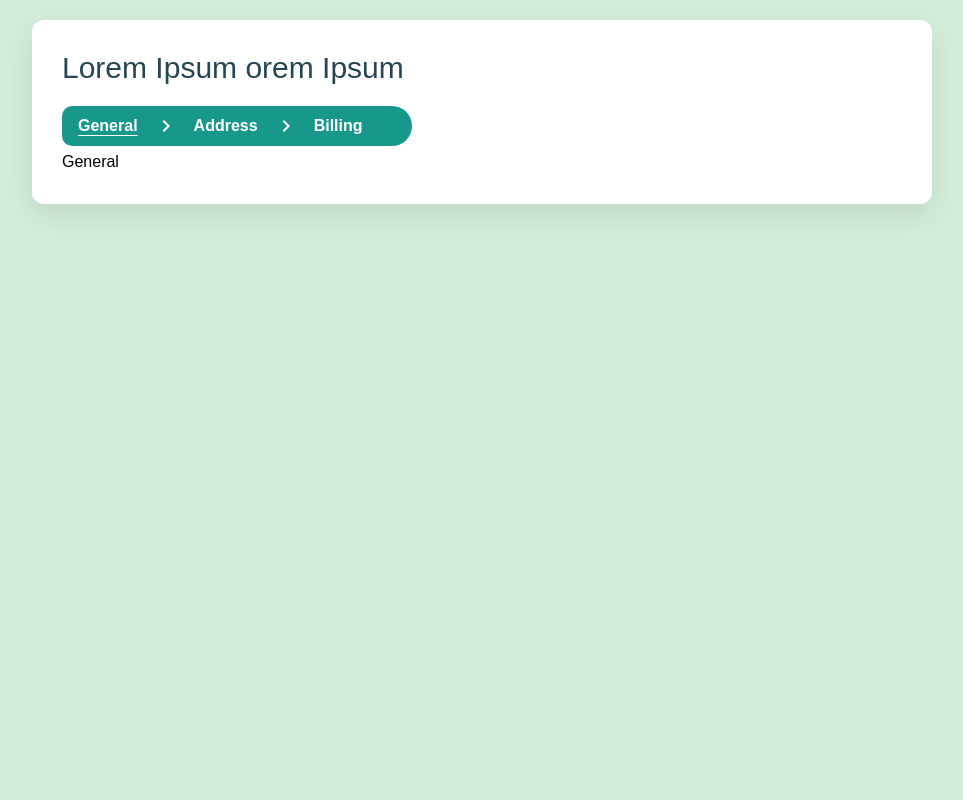
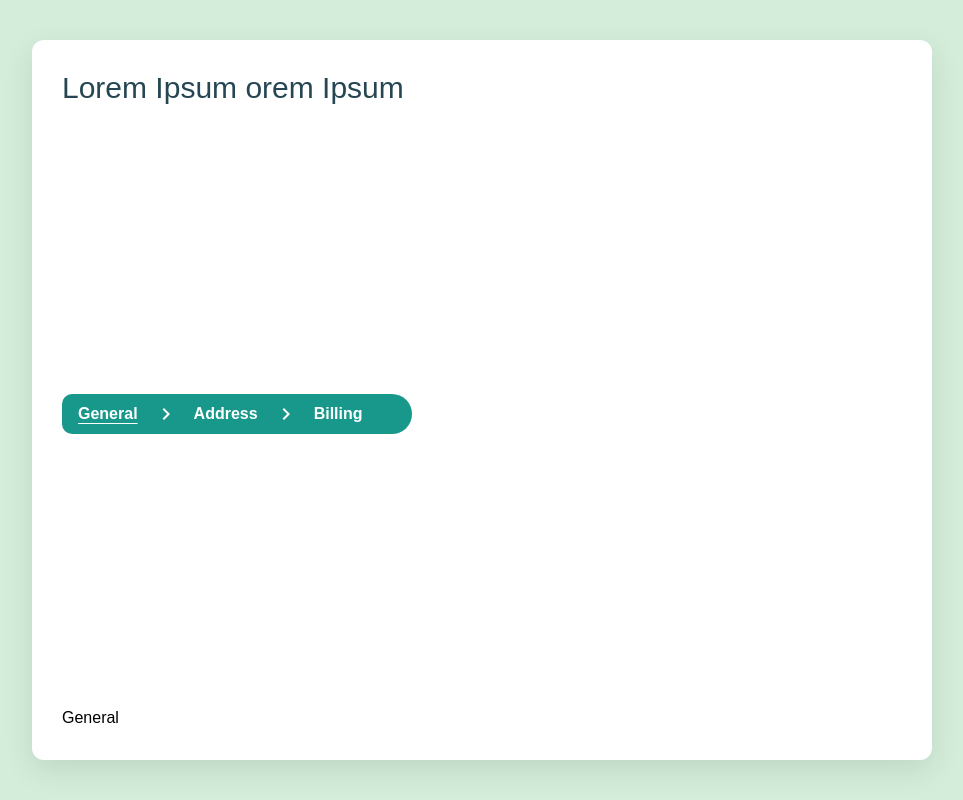
Before and after one commit to Ruturaj2003/multi-step-Form, a React (Vite) app: page /form-one in a window 1280 px wide. Shown: the whole page, without its empty margins (158-1121 px from the left). Built offline with nearby package versions, Linux system fonts and the light colour scheme.

Commit message:
max Vh changes

```diff
--- a/src/index.css
+++ b/src/index.css
@@ -3,39 +3,46 @@
 @tailwind utilities;
 
 body {
-  background-color: #d4edda; /* You can replace this with the desired color */
-  font-family: Arial, sans-serif; /* Optional: for consistent font styling */
+  background-color: #d4edda; /* Pale Green Background */
+  font-family: Arial, sans-serif; /* Consistent Font */
   margin: 0;
   padding: 0;
+  overflow: hidden; /* Prevent any scrolling */
 }
+
 /* Main container for form */
 .form-container {
   display: flex;
   justify-content: center;
-  align-items: start;
-  min-height: 100vh; /* Vertically center the form */
+  align-items: center; /* Center both horizontally and vertically */
+  height: 100vh; /* Ensures it never exceeds viewport height */
+  max-height: 100vh; /* Strict limit */
   background-color: #d4edda; /* Soft background */
   padding: 20px;
 }
 
+/* Form card */
 .form-card {
   width: 100%;
-  max-width: 900px; /* Maximum width of the card */
-  background-color: #fff; /* White background for the card */
+  max-width: 900px; /* Maximum width */
+  height: 90vh; /* Ensures it stays within the viewport */
+  max-height: 90vh; /* Prevents overflow */
+  background-color: #fff; /* White background */
   border-radius: 12px; /* Rounded corners */
   padding: 30px;
-  box-shadow: 0 10px 30px rgba(0, 0, 0, 0.1); /* Soft shadow for depth */
-  transition: transform 0.3s ease, box-shadow 0.3s ease; /* Smooth animation for hover */
+  box-shadow: 0 10px 30px rgba(0, 0, 0, 0.1); /* Soft shadow */
+  display: flex;
+  flex-direction: column;
+  justify-content: space-between; /* Keeps button at the bottom */
+  overflow: hidden; /* Prevents internal scrolling */
 }
 
-.form-card:hover {
-  transform: translateY(-5px); /* Slight raise effect on hover */
-  box-shadow: 0 15px 40px rgba(0, 0, 0, 0.2); /* Enhance shadow on hover */
-}
-
-/* Form container should be responsive */
+/* Responsive Styles */
 @media (max-width: 768px) {
   .form-card {
+    max-width: 95%;
+    height: 95vh;
+    max-height: 95vh;
     padding: 20px;
   }
 }
@@ -44,5 +51,7 @@ body {
   .form-card {
     max-width: 100%;
     padding: 15px;
+    height: 100vh;
+    max-height: 100vh;
   }
 }
```
